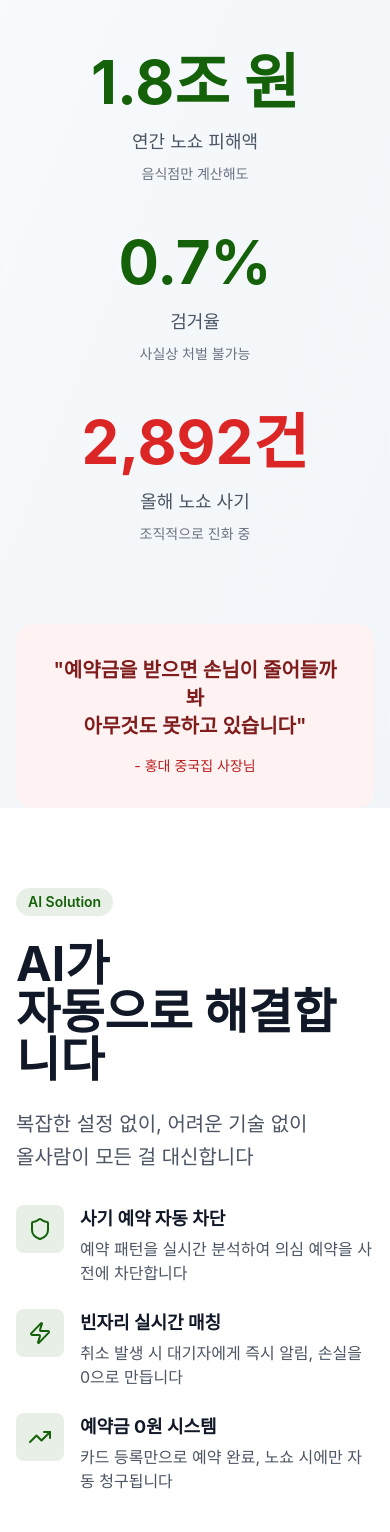
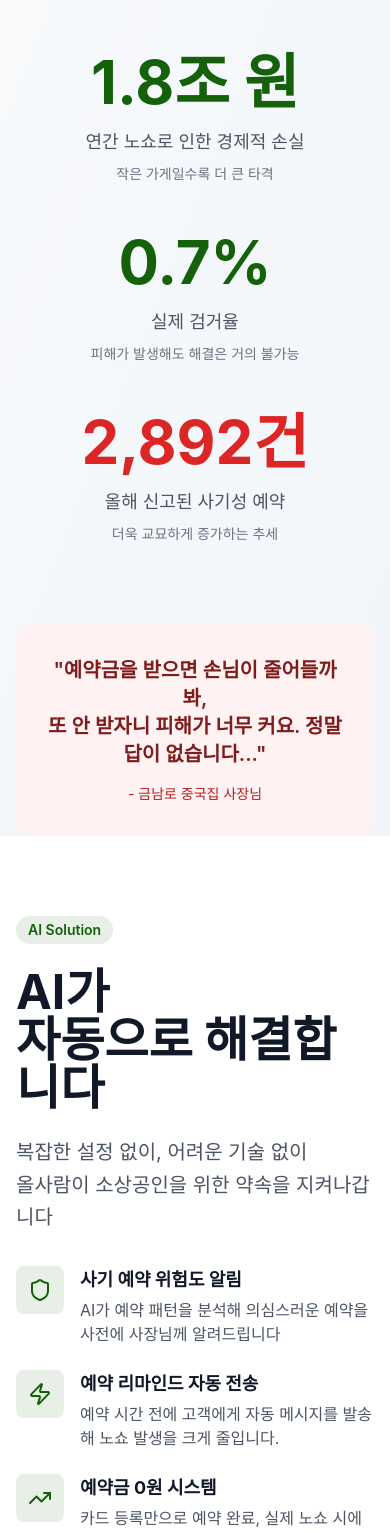
Before and after one commit to a01072886128-maker/olsaram-mockup, a React (Vite) app in the folder frontend/: page / in a window 390 px wide. Shown: the part 1000-2532 px from the top of the page. Built offline with nearby package versions, Linux system fonts and the light colour scheme; no server answers; a web font is replaced by a local one.

Commit message:
feat: Navbar 컴포넌트 추가 및 페이지 레이아웃 개선

```diff
--- a/frontend/src/pages/Landing.jsx
+++ b/frontend/src/pages/Landing.jsx
@@ -93,33 +93,14 @@ function Landing() {
       <header className="fixed top-0 left-0 right-0 bg-white/80 backdrop-blur-md border-b z-50">
         <div className="container mx-auto px-4 h-16 flex items-center justify-between">
           <h1 className="text-2xl font-bold text-text-primary">올사람</h1>
-          <nav className="hidden md:flex gap-6">
-            <a
-              href="#features"
-              className="text-gray-700 hover:text-primary-green transition-colors"
-            >
-              서비스 소개
-            </a>
-            <a
-              href="#how-it-works"
-              className="text-gray-700 hover:text-primary-green transition-colors"
-            >
-              작동 원리
-            </a>
-            <a
-              href="#pricing"
-              className="text-gray-700 hover:text-primary-green transition-colors"
-            >
-              요금제
-            </a>
-          </nav>
+
           <div className="flex gap-3">
             <Button
               variant="outline"
               size="sm"
               onClick={() => {
                 localStorage.clear();
-                window.location.href = '/auth/login';
+                window.location.href = "/auth/login";
               }}
             >
               로그인
@@ -224,7 +205,8 @@ function Landing() {
               지금 이 순간에도
             </h2>
             <p className="text-xl text-gray-600 mb-20">
-              수많은 소상공인들이 노쇼로 인해 어려움을 겪고 있습니다
+              수많은 소상공인들이 예약 불이행과 사기성 예약으로 어려움을 겪고
+              있습니다.
             </p>
           </FadeIn>
 
@@ -235,9 +217,11 @@ function Landing() {
                   {noShowAmount.toFixed(1)}조 원
                 </div>
                 <div className="text-lg text-gray-600 mb-2">
-                  연간 노쇼 피해액
+                  연간 노쇼로 인한 경제적 손실
                 </div>
-                <div className="text-sm text-gray-500">음식점만 계산해도</div>
+                <div className="text-sm text-gray-500">
+                  작은 가게일수록 더 큰 타격
+                </div>
               </div>
             </FadeIn>
 
@@ -246,8 +230,10 @@ function Landing() {
                 <div className="text-6xl font-bold text-primary-green mb-4">
                   0.7%
                 </div>
-                <div className="text-lg text-gray-600 mb-2">검거율</div>
-                <div className="text-sm text-gray-500">사실상 처벌 불가능</div>
+                <div className="text-lg text-gray-600 mb-2">실제 검거율</div>
+                <div className="text-sm text-gray-500">
+                  피해가 발생해도 해결은 거의 불가능
+                </div>
               </div>
             </FadeIn>
 
@@ -256,8 +242,12 @@ function Landing() {
                 <div className="text-6xl font-bold text-red-600 mb-4">
                   2,892건
                 </div>
-                <div className="text-lg text-gray-600 mb-2">올해 노쇼 사기</div>
-                <div className="text-sm text-gray-500">조직적으로 진화 중</div>
+                <div className="text-lg text-gray-600 mb-2">
+                  올해 신고된 사기성 예약
+                </div>
+                <div className="text-sm text-gray-500">
+                  더욱 교묘하게 증가하는 추세
+                </div>
               </div>
             </FadeIn>
           </div>
@@ -265,11 +255,12 @@ function Landing() {
           <FadeIn delay={0.8}>
             <div className="mt-20 p-8 bg-red-50 rounded-2xl max-w-3xl mx-auto">
               <p className="text-xl text-red-900 font-semibold">
-                "예약금을 받으면 손님이 줄어들까봐
-                <br />
-                아무것도 못하고 있습니다"
+                "예약금을 받으면 손님이 줄어들까봐,
+                <br />또 안 받자니 피해가 너무 커요. 정말 답이 없습니다..."
               </p>
-              <p className="text-sm text-red-700 mt-4">- 홍대 중국집 사장님</p>
+              <p className="text-sm text-red-700 mt-4">
+                - 금남로 중국집 사장님
+              </p>
             </div>
           </FadeIn>
         </div>
@@ -292,7 +283,7 @@ function Landing() {
                 <p className="text-xl text-gray-600 mb-8 leading-relaxed">
                   복잡한 설정 없이, 어려운 기술 없이
                   <br />
-                  올사람이 모든 걸 대신합니다
+                  올사람이 소상공인을 위한 약속을 지켜나갑니다
                 </p>
 
                 <div className="space-y-6">
@@ -302,11 +293,11 @@ function Landing() {
                     </div>
                     <div>
                       <h3 className="font-bold text-lg mb-1 text-text-primary">
-                        사기 예약 자동 차단
+                        사기 예약 위험도 알림
                       </h3>
                       <p className="text-gray-600">
-                        예약 패턴을 실시간 분석하여 의심 예약을 사전에
-                        차단합니다
+                        AI가 예약 패턴을 분석해 의심스러운 예약을 사전에
+                        사장님께 알려드립니다
                       </p>
                     </div>
                   </div>
@@ -317,10 +308,11 @@ function Landing() {
                     </div>
                     <div>
                       <h3 className="font-bold text-lg mb-1 text-text-primary">
-                        빈자리 실시간 매칭
+                        예약 리마인드 자동 전송
                       </h3>
                       <p className="text-gray-600">
-                        취소 발생 시 대기자에게 즉시 알림, 손실을 0으로 만듭니다
+                        예약 시간 전에 고객에게 자동 메시지를 발송해 노쇼 발생을
+                        크게 줄입니다.
                       </p>
                     </div>
                   </div>
@@ -334,7 +326,8 @@ function Landing() {
                         예약금 0원 시스템
                       </h3>
                       <p className="text-gray-600">
-                        카드 등록만으로 예약 완료, 노쇼 시에만 자동 청구됩니다
+                        카드 등록만으로 예약 완료, 실제 노쇼 시에만 자동
+                        청구됩니다
                       </p>
                     </div>
                   </div>
@@ -452,14 +445,16 @@ function Landing() {
             {[
               {
                 icon: <Shield className="w-8 h-8" />,
-                title: "AI 사기 탐지",
-                description: "예약 패턴 실시간 분석으로 조직적 노쇼 사전 차단",
+                title: "AI 사기 예약 위험도 알림",
+                description:
+                  "AI 분석으로 의심 예약을 미리 안내해 안전한 운영을 지원합니다.",
                 delay: 0,
               },
               {
                 icon: <Zap className="w-8 h-8" />,
-                title: "실시간 매칭",
-                description: "취소 발생 시 대기자에게 즉시 알림, 빈자리 0%",
+                title: "예약 리마인드 자동 전송",
+                description:
+                  "고객에게 자동 안내 메시지를 발송해 노쇼를 예방합니다.",
                 delay: 0.1,
               },
               {
@@ -499,12 +494,15 @@ function Landing() {
       </section>
 
       {/* 섹션 5: 성과 */}
-      <section ref={performanceRef} className="py-32 bg-primary-green text-white">
+      <section
+        ref={performanceRef}
+        className="py-32 bg-primary-green text-white"
+      >
         <div className="container mx-auto px-4 text-center">
           <FadeIn>
-            <h2 className="text-5xl font-bold mb-6">이미 검증된 효과</h2>
+            <h2 className="text-5xl font-bold mb-6">올사람이 만들어갈 변화</h2>
             <p className="text-xl opacity-90 mb-20">
-              1,000개 이상의 가게가 올사람과 함께합니다
+              소상공인을 위하는 노쇼방지 플랫폼 올사람이 가져올 기대 효과 입니다{" "}
             </p>
           </FadeIn>
 
@@ -512,14 +510,16 @@ function Landing() {
             <FadeIn delay={0.2}>
               <div>
                 <div className="text-6xl font-bold mb-4">{reduction}%↓</div>
-                <div className="text-lg opacity-90">노쇼율 감소</div>
+                <div className="text-lg opacity-90">예상 노쇼율 감소</div>
               </div>
             </FadeIn>
 
             <FadeIn delay={0.4}>
               <div>
                 <div className="text-6xl font-bold mb-4">{detectionRate}%</div>
-                <div className="text-lg opacity-90">AI 탐지 정확도</div>
+                <div className="text-lg opacity-90">
+                  AI위험도 분석 목표 정확도
+                </div>
               </div>
             </FadeIn>
 
@@ -528,7 +528,9 @@ function Landing() {
                 <div className="text-6xl font-bold mb-4">
                   {storeCount.toLocaleString()}+
                 </div>
-                <div className="text-lg opacity-90">가맹점 수</div>
+                <div className="text-lg opacity-90">
+                  예상 누적 이용 매장/사용자 수
+                </div>
               </div>
             </FadeIn>
           </div>
@@ -543,7 +545,8 @@ function Landing() {
               지금 바로 시작하세요
             </h2>
             <p className="text-xl text-gray-600 mb-12">
-              3분이면 충분합니다. 복잡한 설정은 필요 없습니다.
+              설치 없이 바로 사용할 수 있습니다. 사장님께 필요한 기능만 간단하게
+              담았습니다.
             </p>
           </FadeIn>
 
@@ -571,9 +574,9 @@ function Landing() {
 
           <FadeIn delay={0.5}>
             <div className="flex items-center justify-center gap-8 text-sm text-gray-600">
-              <div>✓ 신용카드 등록 불필요</div>
-              <div>✓ 언제든 해지 가능</div>
-              <div>✓ 24시간 고객 지원</div>
+              <div>✓ 설치 없이 바로 사용 가능</div>
+              <div>✓ 복잡한 설정 필요 없음</div>
+              <div>✓ 언제든 해지 가능 </div>
             </div>
           </FadeIn>
         </div>
--- a/frontend/src/pages/customer/StoreDetail.jsx
+++ b/frontend/src/pages/customer/StoreDetail.jsx
@@ -2,6 +2,7 @@ import { useEffect, useState } from "react";
 import { useParams, useNavigate } from "react-router-dom";
 import storeAPI from "../../services/store";
 import { useAuth } from "../../contexts/AuthContext";
+import Navbar from "../../components/Navbar";
 
 export default function StoreDetail() {
   const { storeId } = useParams();
@@ -88,7 +89,10 @@ export default function StoreDetail() {
     return <p className="text-center mt-20">가게 정보를 찾을 수 없습니다.</p>;
 
   return (
-    <div className="p-6 space-y-10">
+    <div className="min-h-screen bg-gray-50">
+      <Navbar userType="customer" />
+
+      <div className="p-6 space-y-10">
       {/* 가게 정보 */}
       <div>
         <h1 className="text-3xl font-bold">{store.name}</h1>
@@ -175,6 +179,7 @@ export default function StoreDetail() {
           </button>
         </form>
       </section>
+      </div>
     </div>
   );
 }
--- a/frontend/src/pages/owner/EditBusiness.jsx
+++ b/frontend/src/pages/owner/EditBusiness.jsx
@@ -80,6 +80,7 @@ const EditBusiness = () => {
     }
 
     const payload = {
+      owner_id: ownerId,
       business_name: formState.businessName.trim(),
       business_number: formState.businessNumber.trim(),
       category: formState.category,
```
Also changed, not shown: frontend/src/pages/customer/MyPage.jsx (+2 -20 lines), frontend/src/pages/customer/NearbyStores.jsx (+3 -59 lines), frontend/src/pages/customer/StoreReserve.jsx (+3 -13 lines).
